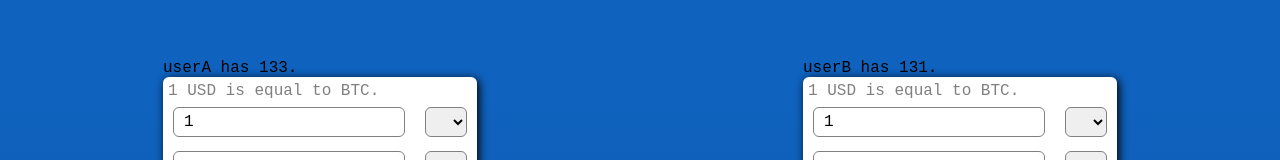
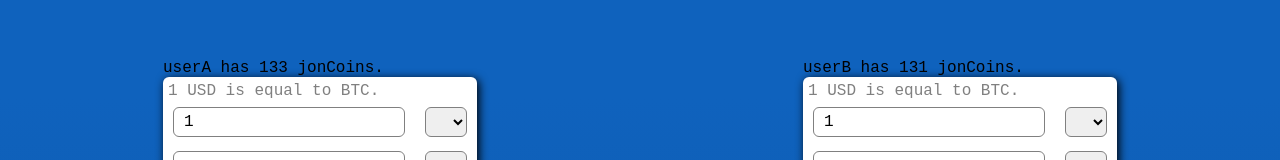
Before and after one commit to laujonat/Currency-Transaction-Model, a React app: page / in a window 1280 px wide. Shown: the part 141-301 px from the top of the page. Built offline with nearby package versions, Linux system fonts and the light colour scheme; no server answers.

Commit message:
Minor cleanup

```diff
--- a/src/components/UserComponent.js
+++ b/src/components/UserComponent.js
@@ -10,7 +10,7 @@ class User extends Component {
   render() {
     return (
       <div className="widgetContainer">
-        <span>{this.props.userName} has {this.props.walletAmt}.</span>
+        <span>{this.props.userName} has {this.props.walletAmt} jonCoins.</span>
         <CurrencyWidget user={this.props.userName}/>
       </div>
     );
```
Also changed, not shown: index.html (+2 -1 lines).
